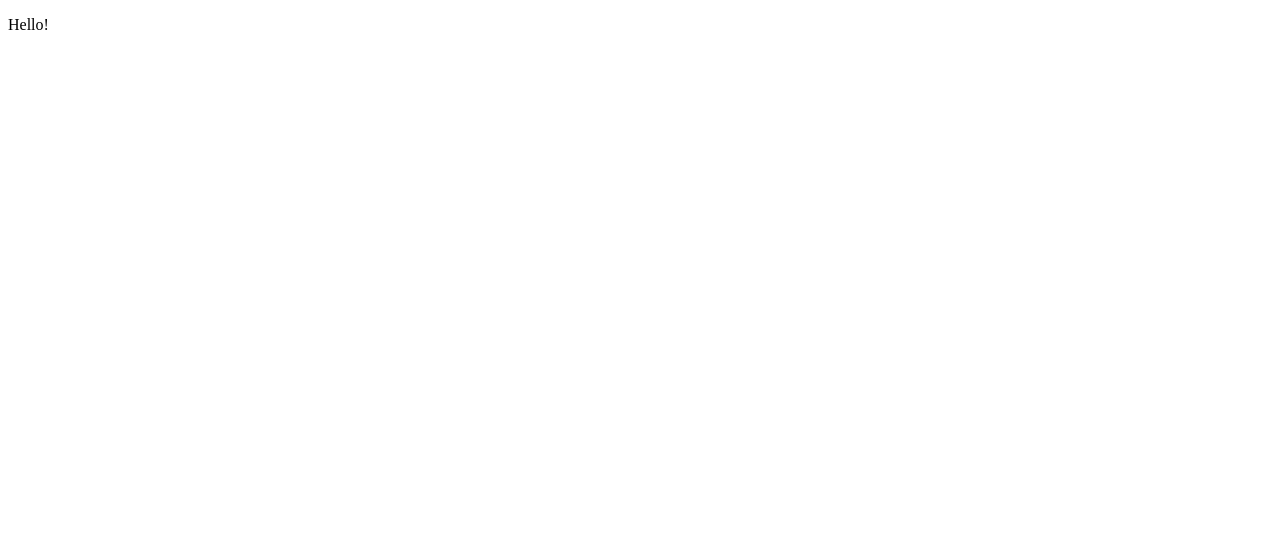
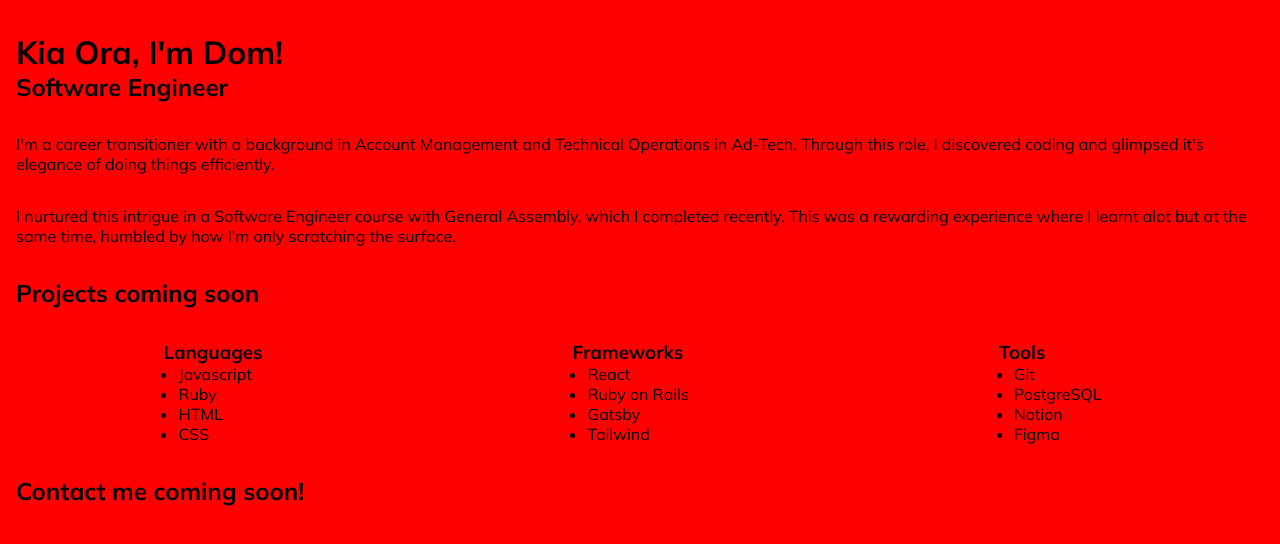
Before and after one commit to Griffy92/my-website, a Gatsby site: page / in a window 1280 px wide. Built offline with nearby package versions, Linux system fonts and the light colour scheme; Gatsby itself is replaced by a stand-in of ours.

Commit message:
Updated index info & css

```diff
--- a/src/pages/index.jsx
+++ b/src/pages/index.jsx
@@ -1,9 +1,59 @@
 import * as React from "react"
+import '../styles/index.scss'
 
 const IndexPage = () => {
 
 	return (
-		<p>Hello!</p>
+		<body>
+			<div id="intro">
+				<h1>Kia Ora, I'm Dom!</h1>
+				<h2>Software Engineer</h2>
+			</div>
+
+			<div id="about">
+				<p>I'm a career transitioner with a background in Account Management and Technical Operations in Ad-Tech. Through this role, I discovered coding and glimpsed it's elegance of doing things efficiently.</p>
+				<p>I nurtured this intrigue in a Software Engineer course with General Assembly, which I completed recently. This was a rewarding experience where I learnt alot but at the same time, humbled by how I'm only scratching the surface.</p>
+			</div>
+
+			<div id="projects">
+				<h2>Projects coming soon</h2>
+			</div>
+
+			<div id="skills">
+				<div>
+					<h3>Languages</h3>
+					<ul>
+						<li>Javascript</li>
+						<li>Ruby</li>
+						<li>HTML</li>
+						<li>CSS</li>
+					</ul>
+				</div>
+				<div>
+					<h3>Frameworks</h3>
+					<ul>
+						<li>React</li>
+						<li>Ruby on Rails</li>
+						<li>Gatsby</li>
+						<li>Tailwind</li>
+					</ul>
+				</div>
+				<div>
+					<h3>Tools</h3>
+					<ul>
+						<li>Git</li>
+						<li>PostgreSQL</li>
+						<li>Notion</li>
+						<li>Figma</li>
+					</ul>
+				</div>
+			</div>
+
+			<div id="contact">
+				<h2>Contact me coming soon!</h2>
+			</div>
+
+		</body>
 	)
 }
 
--- /dev/null
+++ b/src/styles/index.scss
@@ -0,0 +1,47 @@
+@import url('https://fonts.googleapis.com/css2?family=Mulish:ital,wght@0,400;0,700;1,700&display=swap');
+
+@mixin container {
+    margin-top: 2em;
+}
+
+* {
+    box-sizing: border-box;
+    padding: 0;
+    margin: 0;
+    font-family: 'Mulish', sans-serif;
+}
+
+body {
+    margin: .5em;
+    background-color: red;
+}
+
+#intro {
+    @include container
+}
+
+#about {
+    @include container;
+
+    p {
+        margin: 2em 0em 2em 0em;
+    }
+}
+
+#projects {
+    @include container;
+}
+
+#skills {
+    @include container;
+    display: flex;
+    justify-content: space-around;
+
+    h3 {
+        margin-left: -.8em;
+    }
+}
+
+#contact {
+    @include container
+}
```
